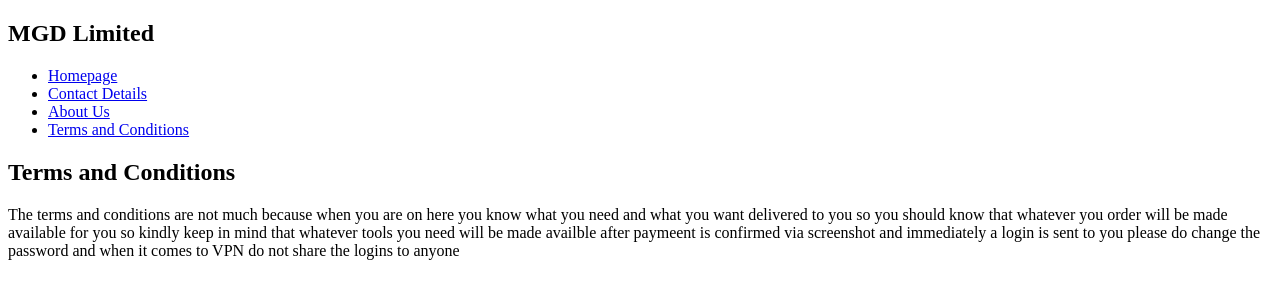
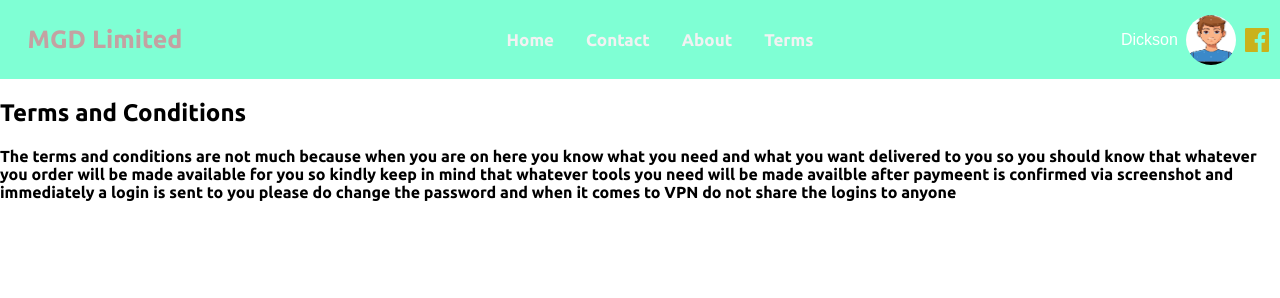
Before and after one commit to DicksonAE/ProjectOne, a plain HTML site: page terms.html in a window 1280 px wide. Drawn offline with Linux system fonts and the light colour scheme.

Commit message:
css and styles

```diff
--- /dev/null
+++ b/styles/contact.css
@@ -0,0 +1,128 @@
+* {
+    box-sizing: border-box;
+}
+
+body {
+    font-family: 'Ubuntu', sans-serif;
+    margin: 0;
+    padding: 0;
+}
+
+/* Add a black background color to the top navigation */
+.topnav {
+    background-color: aquamarine;
+    overflow: hidden;
+}
+
+/* Style the links inside the navigation bar */
+.topnav a {
+    float: left;
+    display: block;
+    color: #f2f2f2;
+    text-align: center;
+    padding: 14px 16px;
+    text-decoration: none;
+    font-size: 17px;
+}
+
+/* Change the color of links on hover */
+.topnav a:hover {
+    background-color: #ddd;
+    color: black;
+}
+
+/* Add an active class to highlight the current page */
+.topnav a.active {
+    background-color: #04AA6D;
+    color: white;
+}
+
+/* Hide the link that should open and close the topnav on small screens */
+.topnav .icon {
+    display: none;
+}
+
+header {
+    background-color: aquamarine;
+    color: hsl(0, 21%, 70%);
+    display: flex;
+    align-items: center;
+    justify-content: space-between;
+    padding: 0px 5px;
+    width: 100%;
+    height: 100%;
+
+}
+
+h1 {
+    font-size: 25px;
+    font-weight: 750;
+    background-color: aquamarine;
+    width: 200px;
+    text-align: center;
+
+}
+
+nav {
+    width: 50%;
+    height: 50%;
+    display: flex;
+    align-items: center;
+    justify-content: center;
+}
+
+nav ul {
+    display: flex;
+    width: 100%;
+    list-style: none;
+    padding: 0;
+    justify-content: space-between;
+    align-items: center;
+}
+
+nav ul a {
+    color: #ffffff;
+    text-decoration: none;
+    font-size: 18px;
+
+}
+
+.profile {
+    display: flex;
+    align-items: center;
+    justify-content: space-between;
+    width: 160px;
+    background: transparent;
+    border: none;
+}
+
+.profile p {
+    color: #ffffff;
+    font-size: 16px;
+}
+
+.profile img {
+    width: 50px;
+    height: 50px;
+    border-radius: 50%;
+}
+
+.path {
+    fill: #cab21b;
+}
+
+.path:hover {
+    fill: rgb(26, 82, 222);
+}
+
+.profile:hover {
+    transform: scale(1.2);
+}
+
+.path:hover {
+    color: rgb(148, 177, 42);
+}
+
+.profile p:hover {
+    color: rgb(206, 210, 15);
+}
--- /dev/null
+++ b/styles/home.css
@@ -0,0 +1,9 @@
+* {
+    box-sizing: border-box;
+}
+
+body {
+    font-family: 'Ubuntu', sans-serif;
+    margin: 0;
+    padding: 0;
+}
--- a/terms.html
+++ b/terms.html
@@ -2,27 +2,44 @@
 <html lang="en">
 
 <head>
+
     <meta charset="UTF-8">
     <meta http-equiv="X-UA-Compatible" content="IE=edge">
     <meta name="viewport" content="width=device-width, initial-scale=1.0">
     <link rel="preconnect" href="https://fonts.googleapis.com">
     <link rel="preconnect" href="https://fonts.gstatic.com" crossorigin>
     <link href="https://fonts.googleapis.com/css2?family=Ubuntu:wght@700&display=swap" rel="stylesheet">
-    <title>Terms and Conditions</title>
+    <link rel="stylesheet" href="https://cdnjs.cloudflare.com/ajax/libs/font-awesome/4.7.0/css/font-awesome.min.css">
+    <link rel="stylesheet" href="./styles/contact.css">
+    <title>Contact Us For More Information</title>
 </head>
 
 <body>
     <header>
+        <h1>MGD Limited</h1>
+
         <nav>
-            <h1>MGD Limited</h1>
+            <div class="topnav" id="myTopnav">
+                <ul>
+                    <li><a href="index.html">Home</a></li>
+                    <li><a href="contact.html">Contact</a></li>
+                    <li><a href="about.html">About</a></li>
+                    <li><a href="terms.html">Terms</a></li>
+                    <a href="javascript:void(0);" class="icon" onclick="myfunction()">
+                        <i class="fa fa-bars"></i>
+                    </a>
+                </ul>
+            </div>
+        </nav>
 
-            <ul>
-                <li><a href="index.html">Homepage</a></li>
-                <li><a href="contact.html">Contact Details</a></li>
-                <li><a href="about.html">About Us</a></li>
-                <li><a href="terms.html">Terms and Conditions</a></li>
-            </ul>
-        </nav>
+        <button class="profile">
+            <p>Dickson</p>
+            <img src="download (5).png" alt="">
+            <svg class='path' xmlns="http://www.w3.org/2000/svg" width="24" height="24" viewBox="0 0 24 24">
+                <path
+                    d="M22.675 0h-21.35c-.732 0-1.325.593-1.325 1.325v21.351c0 .731.593 1.324 1.325 1.324h11.495v-9.294h-3.128v-3.622h3.128v-2.671c0-3.1 1.893-4.788 4.659-4.788 1.325 0 2.463.099 2.795.143v3.24l-1.918.001c-1.504 0-1.795.715-1.795 1.763v2.313h3.587l-.467 3.622h-3.12v9.293h6.116c.73 0 1.323-.593 1.323-1.325v-21.35c0-.732-.593-1.325-1.325-1.325z" />
+            </svg>
+        </button>
 
     </header>
     <main>
```
Also changed, not shown: about.html (+24 -8 lines), contact.html (+22 -6 lines), index.html (+23 -7 lines), download (5).png (added).
